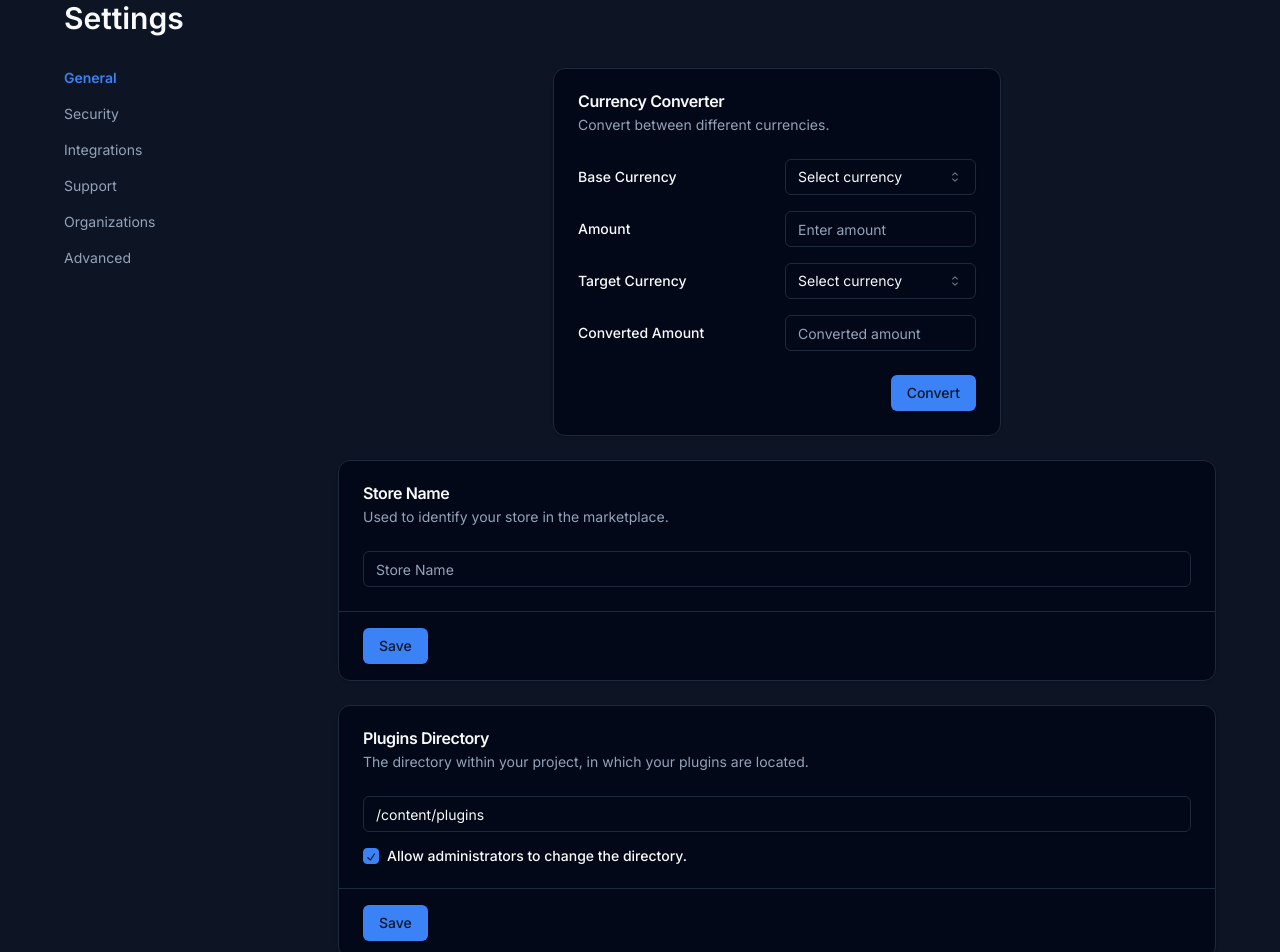
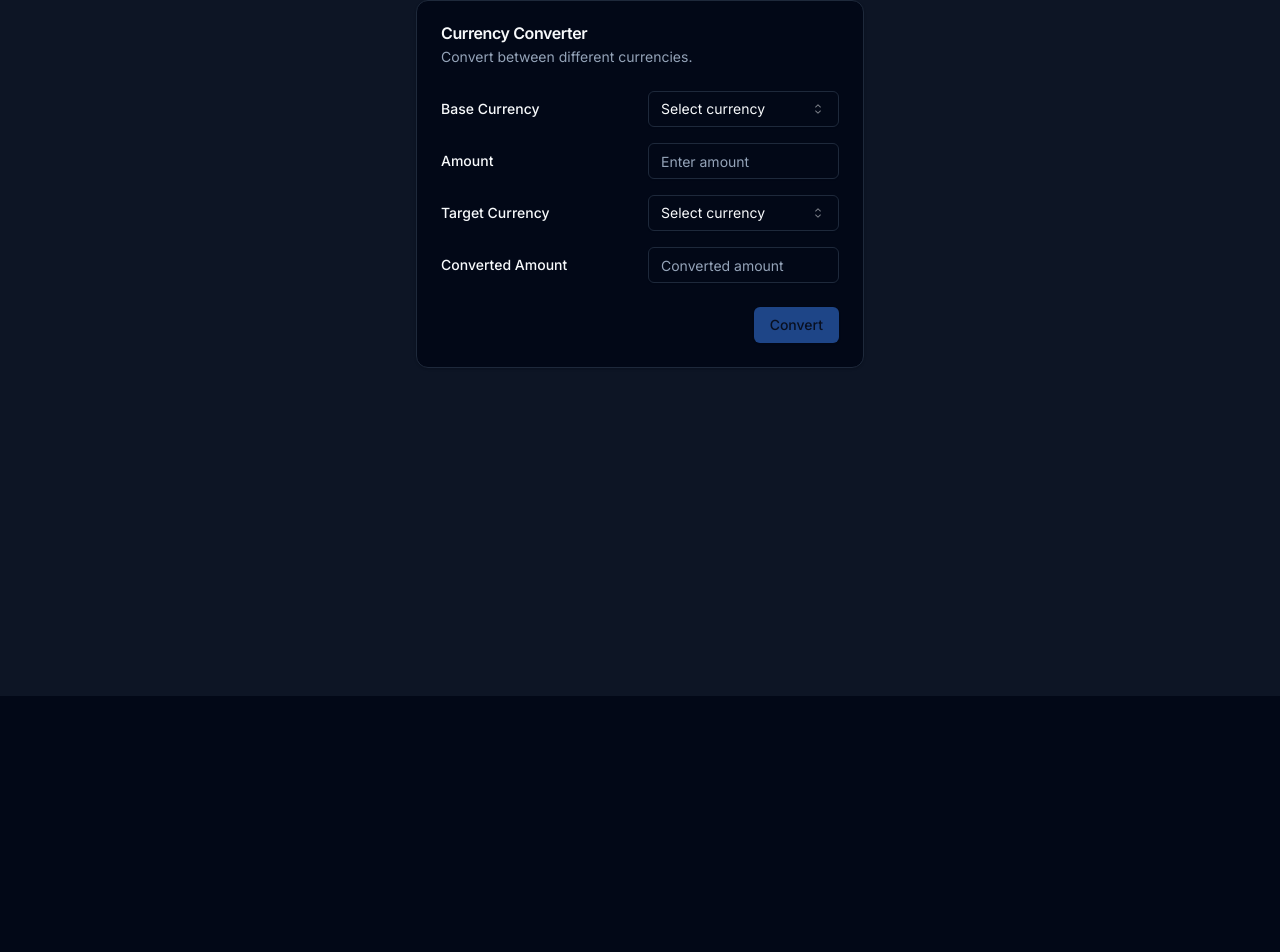
Before and after one commit to arafathusayn/temp-cc-1, a Next.js app: page / in a window 1280 px wide. Shown: the part 104-1056 px from the top of the page. After the commit the page ends 800 px from the top, so only its background shows below. Built offline with nearby package versions, Linux system fonts and the light colour scheme.

Commit message:
wip: improvement

```diff
--- a/app/page.tsx
+++ b/app/page.tsx
@@ -4,15 +4,6 @@ import Link from "next/link";
 import CurrencyConverter from "@/components/CurrencyConverter";
 import { ModeToggle } from "@/components/mode-toggle";
 import { Button } from "@/components/ui/button";
-import {
-  Card,
-  CardContent,
-  CardDescription,
-  CardFooter,
-  CardHeader,
-  CardTitle,
-} from "@/components/ui/card";
-import { Checkbox } from "@/components/ui/checkbox";
 import {
   DropdownMenu,
   DropdownMenuContent,
@@ -150,71 +141,9 @@ export default function Dashboard() {
         </div>
       </header>
       <main className="flex min-h-[calc(100vh_-_theme(spacing.16))] flex-1 flex-col gap-4 bg-muted/40 p-4 md:gap-8 md:p-10">
-        <div className="mx-auto grid w-full max-w-6xl gap-2">
-          <h1 className="text-3xl font-semibold">Settings</h1>
-        </div>
-        <div className="mx-auto grid w-full max-w-6xl items-start gap-6 md:grid-cols-[180px_1fr] lg:grid-cols-[250px_1fr]">
-          <nav
-            className="grid gap-4 text-sm text-muted-foreground"
-            x-chunk="dashboard-04-chunk-0"
-          >
-            <Link href="#" className="font-semibold text-primary">
-              General
-            </Link>
-            <Link href="#">Security</Link>
-            <Link href="#">Integrations</Link>
-            <Link href="#">Support</Link>
-            <Link href="#">Organizations</Link>
-            <Link href="#">Advanced</Link>
-          </nav>
+        <div className="mx-auto w-full max-w-6xl items-start gap-6">
           <div className="grid gap-6">
             <CurrencyConverter />
-
-            <Card x-chunk="dashboard-04-chunk-1">
-              <CardHeader>
-                <CardTitle>Store Name</CardTitle>
-                <CardDescription>
-                  Used to identify your store in the marketplace.
-                </CardDescription>
-              </CardHeader>
-              <CardContent>
-                <form>
-                  <Input placeholder="Store Name" />
-                </form>
-              </CardContent>
-              <CardFooter className="border-t px-6 py-4">
-                <Button>Save</Button>
-              </CardFooter>
-            </Card>
-            <Card x-chunk="dashboard-04-chunk-2">
-              <CardHeader>
-                <CardTitle>Plugins Directory</CardTitle>
-                <CardDescription>
-                  The directory within your project, in which your plugins are
-                  located.
-                </CardDescription>
-              </CardHeader>
-              <CardContent>
-                <form className="flex flex-col gap-4">
-                  <Input
-                    placeholder="Project Name"
-                    defaultValue="/content/plugins"
-                  />
-                  <div className="flex items-center space-x-2">
-                    <Checkbox id="include" defaultChecked />
-                    <label
-                      htmlFor="include"
-                      className="text-sm font-medium leading-none peer-disabled:cursor-not-allowed peer-disabled:opacity-70"
-                    >
-                      Allow administrators to change the directory.
-                    </label>
-                  </div>
-                </form>
-              </CardContent>
-              <CardFooter className="border-t px-6 py-4">
-                <Button>Save</Button>
-              </CardFooter>
-            </Card>
           </div>
         </div>
       </main>
--- a/components/CurrencyConverter.tsx
+++ b/components/CurrencyConverter.tsx
@@ -1,3 +1,7 @@
+"use client";
+
+import { useState } from "react";
+
 import { Button } from "@/components/ui/button";
 import {
   Card,
@@ -18,6 +22,22 @@ import {
 } from "@/components/ui/select";
 
 export default function CurrencyConverter() {
+  const [baseCurrency, setBaseCurrency] = useState("");
+  const [amount, setAmount] = useState("");
+  const [targetCurrency, setTargetCurrency] = useState("");
+  const [convertedAmount, setConvertedAmount] = useState("");
+
+  const [exchangeRatesCache, setExchangeRatesCache] = useState<Record<
+    string,
+    number
+  > | null>(null);
+
+  const currencies = ["USD", "EUR", "GBP", "BDT"];
+
+  const filteredCurrencies = currencies.filter(
+    (currency) => currency !== baseCurrency,
+  );
+
   return (
     <Card className="w-full max-w-md mx-auto">
       <CardHeader>
@@ -27,37 +47,55 @@ export default function CurrencyConverter() {
       <CardContent className="grid gap-4">
         <div className="grid grid-cols-1 items-center gap-4 sm:grid-cols-2">
           <Label htmlFor="base-currency">Base Currency</Label>
-          <Select id="base-currency">
+
+          <Select
+            value={baseCurrency}
+            onValueChange={(currency) => {
+              setBaseCurrency(currency);
+            }}
+          >
             <SelectTrigger>
               <SelectValue placeholder="Select currency" />
             </SelectTrigger>
             <SelectContent>
-              <SelectItem value="USD">USD</SelectItem>
-              <SelectItem value="EUR">EUR</SelectItem>
-              <SelectItem value="GBP">GBP</SelectItem>
-              <SelectItem value="JPY">JPY</SelectItem>
-              <SelectItem value="AUD">AUD</SelectItem>
-              <SelectItem value="CAD">CAD</SelectItem>
+              {currencies.map((currency) => (
+                <SelectItem key={currency} value={currency}>
+                  {currency}
+                </SelectItem>
+              ))}
             </SelectContent>
           </Select>
         </div>
         <div className="grid grid-cols-1 items-center gap-4 sm:grid-cols-2">
           <Label htmlFor="amount">Amount</Label>
-          <Input id="amount" type="number" placeholder="Enter amount" />
+          <Input
+            id="amount"
+            type="number"
+            placeholder="Enter amount"
+            value={amount}
+            onChange={(event) => {
+              const value = event.target.value;
+              setAmount(value);
+            }}
+          />
         </div>
         <div className="grid grid-cols-1 items-center gap-4 sm:grid-cols-2">
           <Label htmlFor="target-currency">Target Currency</Label>
-          <Select id="target-currency">
+          <Select
+            value={targetCurrency}
+            onValueChange={(currency) => {
+              setTargetCurrency(currency);
+            }}
+          >
             <SelectTrigger>
               <SelectValue placeholder="Select currency" />
             </SelectTrigger>
             <SelectContent>
-              <SelectItem value="USD">USD</SelectItem>
-              <SelectItem value="EUR">EUR</SelectItem>
-              <SelectItem value="GBP">GBP</SelectItem>
-              <SelectItem value="JPY">JPY</SelectItem>
-              <SelectItem value="AUD">AUD</SelectItem>
-              <SelectItem value="CAD">CAD</SelectItem>
+              {filteredCurrencies.map((currency) => (
+                <SelectItem key={currency} value={currency}>
+                  {currency}
+                </SelectItem>
+              ))}
             </SelectContent>
           </Select>
         </div>
@@ -67,12 +105,56 @@ export default function CurrencyConverter() {
             id="converted-amount"
             type="text"
             placeholder="Converted amount"
+            value={convertedAmount}
             readOnly
           />
         </div>
       </CardContent>
       <CardFooter className="flex justify-end">
-        <Button type="submit">Convert</Button>
+        <Button
+          type="submit"
+          onClick={async () => {
+            let exchangeRates;
+
+            if (!exchangeRatesCache) {
+              try {
+                const response = await fetch(
+                  "https://static.tripovy.com/exchange_rates.json",
+                );
+
+                if (!response.ok) {
+                  throw new Error("Failed to fetch exchange rates.");
+                }
+
+                exchangeRates = (await response.json()) as Record<
+                  string,
+                  number
+                >;
+
+                setExchangeRatesCache(exchangeRates);
+              } catch (error) {
+                alert("Failed to connect to the server.");
+              }
+            } else {
+              exchangeRates = exchangeRatesCache;
+            }
+
+            if (!exchangeRates) {
+              return;
+            }
+
+            const baseCurrencyRate = exchangeRates[baseCurrency];
+            const targetCurrencyRate = exchangeRates[targetCurrency];
+
+            const target =
+              (1 / baseCurrencyRate) * targetCurrencyRate * Number(amount);
+
+            setConvertedAmount(target.toFixed(2));
+          }}
+          disabled={!baseCurrency || !amount || !targetCurrency}
+        >
+          Convert
+        </Button>
       </CardFooter>
     </Card>
   );
```
Also changed, not shown: 1 other file (tests, documents, lock files or other folders).
